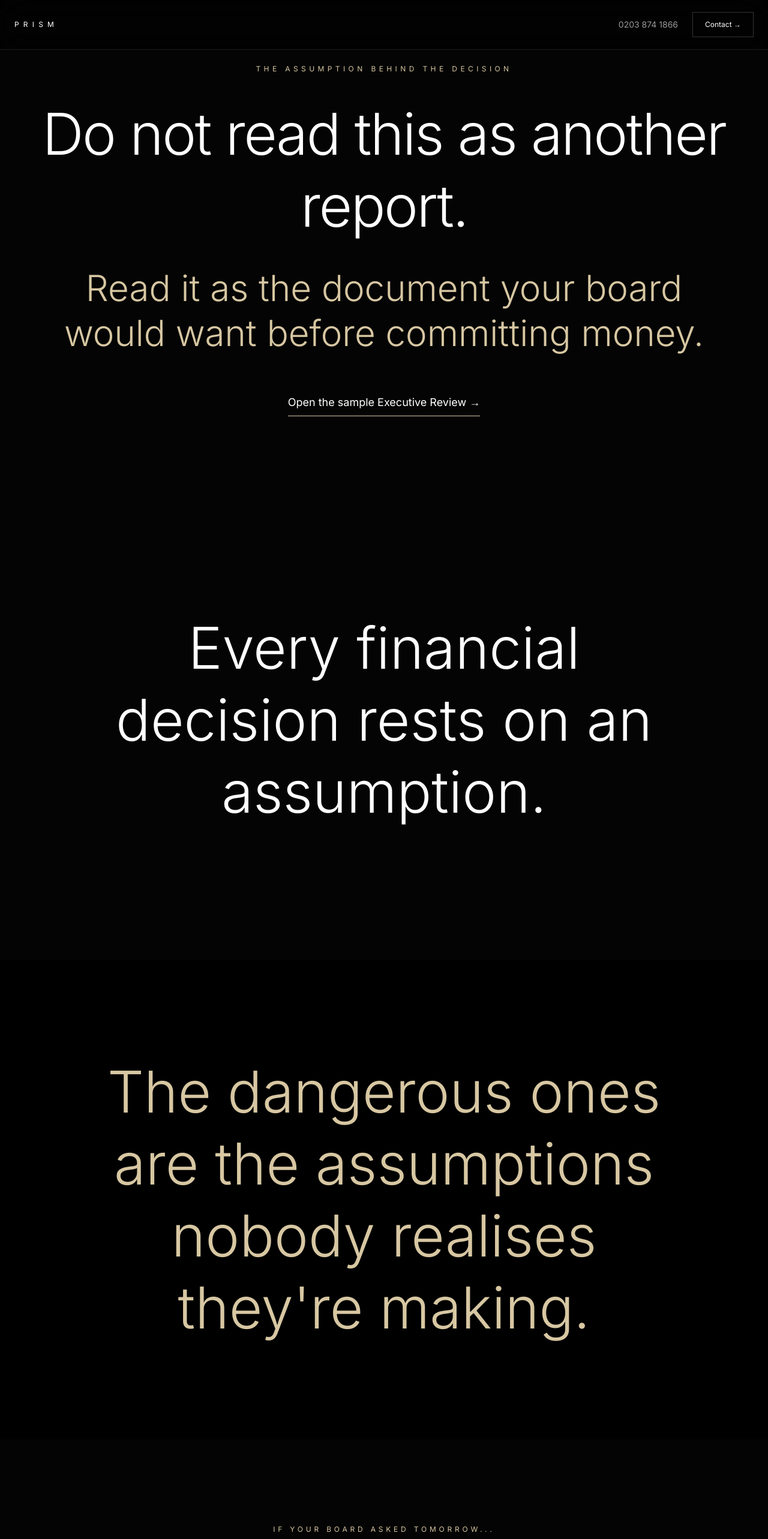
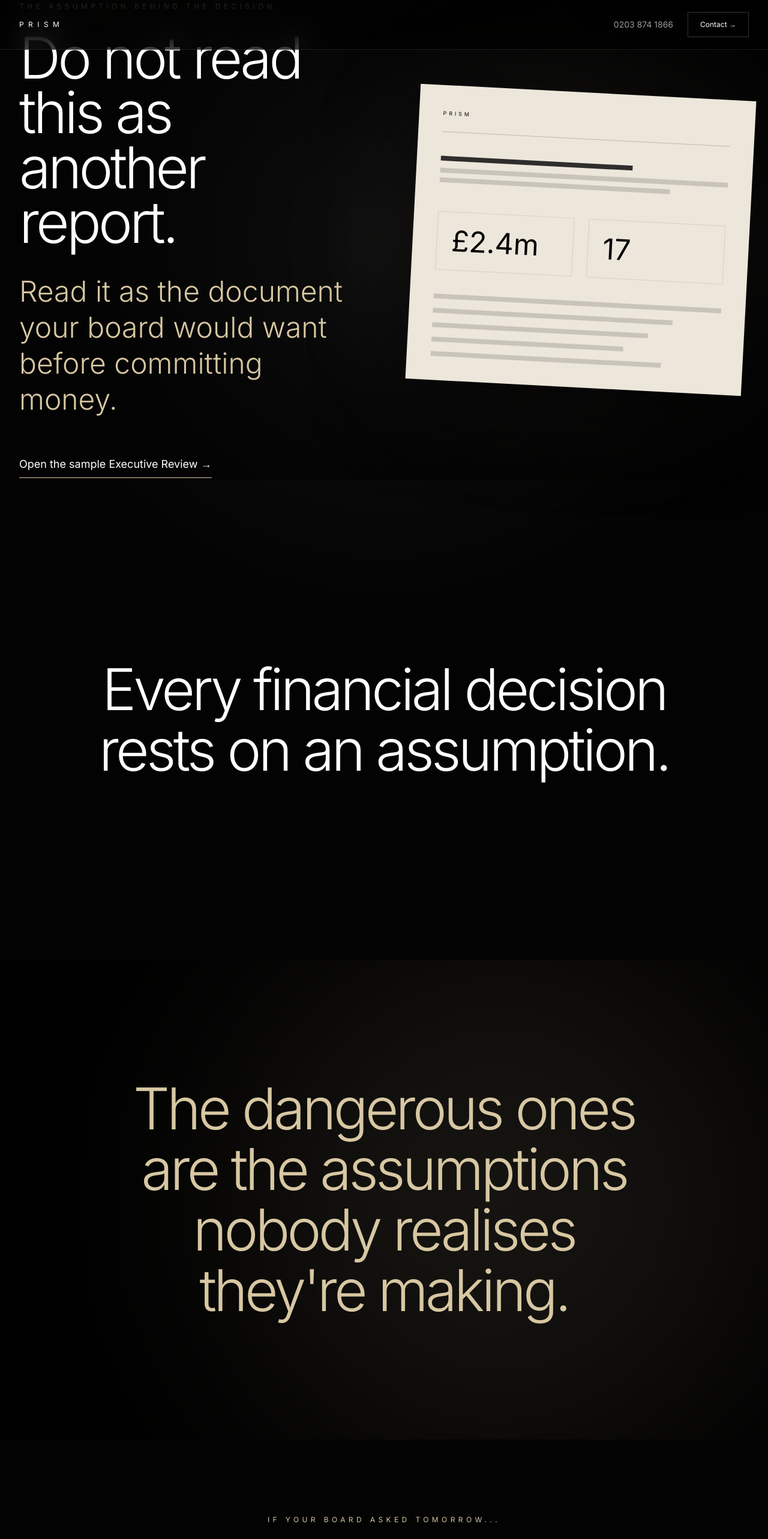
Before and after one commit to Mattsnapxact/prism-website, a Next.js app: page /report in a window 1280 px wide. Shown: the top 2566 px of the page at 60% size. Built offline with nearby package versions, Linux system fonts and the light colour scheme.

Commit message:
Revise ReportPage structure and styles
Refactor ReportPage layout and improve styling.

```diff
--- a/app/report/page.tsx
+++ b/app/report/page.tsx
@@ -1,4 +1,3 @@
-// app/report/page.tsx
 import type { Metadata } from "next";
 
 export const metadata: Metadata = {
@@ -8,125 +7,347 @@ export const metadata: Metadata = {
 
 export default function ReportPage() {
   return (
-    <main className="min-h-screen bg-[#040404] text-white">
-      <header className="fixed inset-x-0 top-0 z-50 border-b border-white/10 bg-black/50 backdrop-blur-xl">
-        <div className="mx-auto flex max-w-7xl items-center justify-between px-6 py-5">
-          <a href="/" className="tracking-[0.6em] text-xs">PRISM</a>
-          <div className="flex gap-6 items-center">
-            <a href="tel:+442038741866" className="text-sm text-white/60">0203 874 1866</a>
-            <a href="mailto:matthew@prismgroup.uk" className="border border-white/20 px-5 py-3 text-xs hover:bg-white hover:text-black transition">Contact →</a>
+    <main className="bg-[#030303] text-white overflow-hidden">
+
+      {/* ==========================================
+          HEADER
+      =========================================== */}
+
+      <header className="fixed inset-x-0 top-0 z-50 border-b border-white/10 bg-black/55 backdrop-blur-xl">
+        <div className="mx-auto flex max-w-[1600px] items-center justify-between px-8 py-5">
+
+          <a
+            href="/"
+            className="text-xs tracking-[0.62em] text-white"
+          >
+            PRISM
+          </a>
+
+          <div className="flex items-center gap-6">
+
+            <a
+              href="tel:+442038741866"
+              className="hidden text-sm text-white/60 transition hover:text-white md:block"
+            >
+              0203 874 1866
+            </a>
+
+            <a
+              href="mailto:matthew@prismgroup.uk"
+              className="border border-white/20 px-5 py-3 text-xs transition hover:bg-white hover:text-black"
+            >
+              Contact →
+            </a>
+
           </div>
+
         </div>
       </header>
 
-      <section className="min-h-screen flex items-center justify-center px-6">
-        <div className="max-w-6xl text-center">
-          <p className="uppercase tracking-[0.45em] text-[#d7c7a2] text-xs">The Assumption Behind the Decision</p>
+      {/* ==========================================
+          HERO
+      =========================================== */}
 
-          <h1 className="mt-10 text-5xl md:text-8xl font-light leading-tight tracking-tight">
+      <section className="relative flex min-h-screen items-center px-8">
+
+        <div className="absolute inset-0">
+
+          <div className="absolute left-1/2 top-1/2 h-[900px] w-[900px] -translate-x-1/2 -translate-y-1/2 rounded-full bg-white/5 blur-[160px]" />
+
+          <div className="absolute inset-0 bg-[radial-gradient(circle_at_center,transparent_0%,#030303_78%)]" />
+
+        </div>
+
+        <div className="relative mx-auto grid max-w-[1500px] gap-24 lg:grid-cols-2 lg:items-center">
+
+          <div>
+
+            <p className="mb-8 text-xs uppercase tracking-[0.45em] text-[#d7c7a2]">
+
+              THE ASSUMPTION BEHIND THE DECISION
+
+            </p>
+
+            <h1 className="font-light leading-[0.95] tracking-[-0.05em] text-white text-6xl md:text-8xl">
+
               Do not read this as another report.
+
             </h1>
 
-          <h2 className="mt-10 text-3xl md:text-6xl font-light text-[#d7c7a2] leading-tight">
+            <h2 className="mt-10 text-3xl font-light leading-tight text-[#d7c7a2] md:text-5xl">
+
               Read it as the document your board would want before committing money.
+
             </h2>
 
             <a
               href="/estate-intelligence-review.pdf"
               target="_blank"
-            className="inline-block mt-16 border-b border-[#d7c7a2] pb-2 text-lg hover:text-[#d7c7a2] transition"
+              rel="noreferrer"
+              className="mt-16 inline-flex border-b border-[#d7c7a2] pb-2 text-lg transition hover:text-[#d7c7a2]"
             >
               Open the sample Executive Review →
             </a>
+
           </div>
+
+          {/* REPORT MOCKUP */}
+
+          <div className="relative">
+
+            <div className="absolute inset-0 rounded-full bg-[#d7c7a2]/10 blur-[120px]" />
+
+            <div className="relative rotate-3 bg-[#ece6db] p-10 shadow-[0_40px_140px_rgba(0,0,0,.65)] transition duration-700 hover:rotate-0">
+
+              <div className="border-b border-black/20 pb-6">
+
+                <p className="text-[0.55rem] tracking-[0.45em] text-black">
+
+                  PRISM
+
+                </p>
+
+              </div>
+
+              <div className="mt-10 h-2 w-2/3 bg-black/80" />
+              <div className="mt-3 h-2 w-full bg-black/15" />
+              <div className="mt-2 h-2 w-4/5 bg-black/15" />
+
+              <div className="mt-12 grid grid-cols-2 gap-6">
+
+                <div className="border border-black/10 p-6">
+
+                  <div className="text-5xl text-black">
+
+                    £2.4m
+
+                  </div>
+
+                </div>
+
+                <div className="border border-black/10 p-6">
+
+                  <div className="text-5xl text-black">
+
+                    17
+
+                  </div>
+
+                </div>
+
+              </div>
+
+              <div className="mt-10 space-y-4">
+
+                <div className="h-2 bg-black/15" />
+
+                <div className="h-2 w-5/6 bg-black/15" />
+
+                <div className="h-2 w-3/4 bg-black/15" />
+
+                <div className="h-2 w-2/3 bg-black/15" />
+
+                <div className="h-2 w-4/5 bg-black/15" />
+
+              </div>
+
+            </div>
+
+          </div>
+
+        </div>
+
+      </section>
+            {/* ==========================================
+          SECTION 2
+      =========================================== */}
+
+      <section className="flex min-h-screen items-center justify-center px-8">
+
+        <div className="mx-auto max-w-6xl text-center">
+
+          <h2 className="text-6xl font-light leading-[1.05] tracking-[-0.05em] text-white md:text-8xl">
+
+            Every financial decision
+            <br />
+            rests on an assumption.
+
+          </h2>
+
+        </div>
+
       </section>
 
-      <section className="min-h-screen flex items-center justify-center px-6">
-        <h2 className="max-w-5xl text-center text-5xl md:text-8xl font-light leading-tight">
-          Every financial decision rests on an assumption.
+      {/* ==========================================
+          SECTION 3
+      =========================================== */}
+
+      <section className="relative flex min-h-screen items-center justify-center overflow-hidden bg-black px-8">
+
+        <div className="absolute inset-0">
+
+          <div className="absolute right-0 top-1/2 h-[900px] w-[900px] -translate-y-1/2 rounded-full bg-[#d7c7a2]/10 blur-[160px]" />
+
+        </div>
+
+        <div className="relative mx-auto max-w-6xl text-center">
+
+          <h2 className="text-6xl font-light leading-[1.05] tracking-[-0.05em] text-[#d7c7a2] md:text-8xl">
+
+            The dangerous ones
+            <br />
+            are the assumptions
+            <br />
+            nobody realises
+            <br />
+            they're making.
+
           </h2>
+
+        </div>
+
       </section>
 
-      <section className="min-h-screen flex items-center justify-center px-6 bg-black">
-        <h2 className="max-w-5xl text-center text-5xl md:text-8xl font-light leading-tight text-[#d7c7a2]">
-          The dangerous ones are the assumptions nobody realises they're making.
+      {/* ==========================================
+          SECTION 4
+      =========================================== */}
+
+      <section className="flex min-h-screen items-center justify-center px-8">
+
+        <div className="mx-auto max-w-6xl text-center">
+
+          <p className="mb-10 text-xs uppercase tracking-[0.45em] text-[#d7c7a2]">
+
+            IF YOUR BOARD ASKED TOMORROW...
+
+          </p>
+
+          <h2 className="text-6xl font-light leading-[1.02] tracking-[-0.05em] text-white md:text-8xl">
+
+            Which assumptions
+            <br />
+            are shaping our
+            <br />
+            financial decisions?
+
           </h2>
+
+          <h3 className="mt-12 text-4xl font-light leading-tight text-[#d7c7a2] md:text-6xl">
+
+            What evidence
+            <br />
+            supports them?
+
+          </h3>
+
+        </div>
+
       </section>
 
-      <section className="min-h-screen flex items-center justify-center px-6">
-        <div className="max-w-6xl text-center">
-          <p className="uppercase tracking-[0.4em] text-xs text-[#d7c7a2]">If your board asked tomorrow...</p>
+      {/* ==========================================
+          SECTION 5
+      =========================================== */}
 
-          <h2 className="mt-10 text-5xl md:text-8xl font-light leading-tight">
-            Which assumptions are shaping our financial decisions?
+      <section className="flex min-h-screen items-center justify-center border-y border-white/10 bg-[#050505] px-8">
+
+        <div className="mx-auto max-w-6xl text-center">
+
+          <h2 className="text-6xl font-light leading-[1.02] tracking-[-0.05em] text-white md:text-8xl">
+
+            The records
+            <br />
+            already exist.
+
           </h2>
 
-          <h3 className="mt-10 text-3xl md:text-6xl font-light text-[#d7c7a2]">
-            What evidence supports them?
+          <h3 className="mt-12 text-4xl font-light leading-tight text-[#d7c7a2] md:text-6xl">
+
+            The question
+            <br />
+            is what they imply.
+
           </h3>
+
         </div>
+
+      </section>
+            {/* ==========================================
+          FINAL SECTION
+      =========================================== */}
+
+      <section className="flex min-h-screen items-center justify-center px-8">
+
+        <div className="mx-auto max-w-6xl text-center">
+
+          <h2 className="text-6xl font-light leading-[1.02] tracking-[-0.05em] text-white md:text-8xl">
+
+            Most organisations
+            <br />
+            don't need
+            <br />
+            more information.
+
+          </h2>
+
+          <h3 className="mt-12 text-4xl font-light leading-tight text-[#d7c7a2] md:text-6xl">
+
+            They need
+            <br />
+            better visibility.
+
+          </h3>
+
+        </div>
+
       </section>
 
-      <section className="min-h-screen flex flex-col items-center justify-center px-6 bg-[#070707]">
-        <div className="w-full max-w-md rounded-sm bg-[#ece7dc] shadow-2xl p-8 aspect-[0.72]">
-          <div className="border-b border-black/20 pb-4 text-black tracking-[0.45em] text-xs">PRISM</div>
-          <div className="mt-10 h-2 w-2/3 bg-black/80"/>
-          <div className="mt-3 h-2 w-full bg-black/15"/>
-          <div className="mt-2 h-2 w-3/4 bg-black/15"/>
-          <div className="grid grid-cols-2 gap-4 mt-10">
-            <div className="border border-black/10 p-4">
-              <div className="text-black text-3xl">£2.4m</div>
-            </div>
-            <div className="border border-black/10 p-4">
-              <div className="text-black text-3xl">17</div>
-            </div>
-          </div>
-        </div>
+      {/* ==========================================
+          CLOSING SECTION
+      =========================================== */}
 
-        <h2 className="mt-20 text-center text-5xl md:text-7xl font-light">
-          The records already exist.
+      <section className="flex min-h-screen items-center justify-center border-t border-white/10 px-8">
+
+        <div className="mx-auto max-w-6xl text-center">
+
+          <h2 className="text-6xl font-light leading-[1.02] tracking-[-0.05em] text-white md:text-8xl">
+
+            If your Chair
+            <br />
+            asked for this report
+            <br />
+            next Monday...
+
           </h2>
 
-        <p className="mt-8 text-3xl text-[#d7c7a2] text-center">
-          The question is what they imply.
-        </p>
-      </section>
+          <h3 className="mt-12 text-5xl font-light leading-tight text-[#d7c7a2] md:text-7xl">
 
-      <section className="min-h-screen flex items-center justify-center px-6">
-        <div className="text-center">
-          <h2 className="text-5xl md:text-7xl font-light">
-            Most organisations don't need more information.
-          </h2>
+            Could you
+            <br />
+            produce it?
 
-          <h3 className="mt-12 text-4xl md:text-6xl text-[#d7c7a2] font-light">
-            They need better visibility.
-          </h3>
-        </div>
-      </section>
-
-      <section className="min-h-screen flex items-center justify-center px-6 border-t border-white/10">
-        <div className="text-center max-w-5xl">
-          <h2 className="text-5xl md:text-8xl font-light">
-            If your Chair asked for this report next Monday...
-          </h2>
-
-          <h3 className="mt-10 text-4xl md:text-6xl text-[#d7c7a2] font-light">
-            Could you produce it?
           </h3>
 
           <a
             href="/estate-intelligence-review.pdf"
             target="_blank"
-            className="inline-block mt-16 border-b border-[#d7c7a2] pb-2 text-xl hover:text-[#d7c7a2]"
+            rel="noreferrer"
+            className="mt-20 inline-flex border-b border-[#d7c7a2] pb-2 text-2xl transition hover:text-[#d7c7a2]"
           >
             Open the sample Executive Review →
           </a>
 
-          <p className="mt-16 text-white/40 tracking-[0.25em] uppercase text-xs">
-            No software • No implementation • No contract
+          <p className="mt-20 text-xs uppercase tracking-[0.35em] text-white/40">
+
+            No software &nbsp;&nbsp;•&nbsp;&nbsp;
+            No implementation &nbsp;&nbsp;•&nbsp;&nbsp;
+            No contract
+
           </p>
+
         </div>
+
       </section>
+
     </main>
   );
 }
```
Lines whose indentation alone changed are shown as unchanged.
